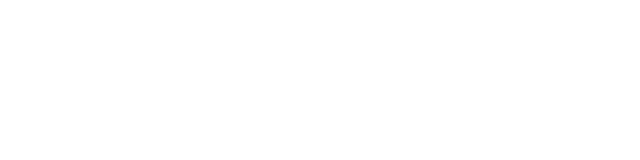
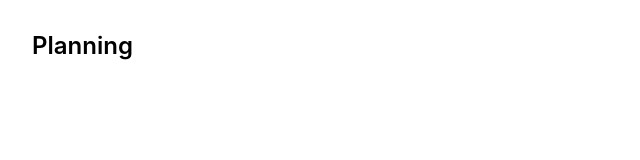
Before and after one commit to Joeil92/React-gantt, a React (Vite) app: page / in a window 1280 px wide. Shown: the top 160 px of the page, without its empty margins (0-640 px from the left). Built offline with nearby package versions, Linux system fonts and the light colour scheme.

Commit message:
Add gantt header entity, typography ui component

```diff
--- a/package.json
+++ b/package.json
@@ -16,6 +16,7 @@
     "@fontsource/inter": "^5.2.6",
     "@tailwindcss/vite": "^4.1.10",
     "class-variance-authority": "^0.7.1",
+    "date-fns": "^4.1.0",
     "lucide-react": "^0.515.0",
     "react": "^19.1.0",
     "react-dom": "^19.1.0",
--- /dev/null
+++ b/src/entities/gantt-header/gantt-header.api.ts
@@ -0,0 +1,42 @@
+import type { GanttHeader } from './gantt-header.types'
+import { v4 as uuidv4 } from 'uuid'
+
+const ganttHeaders: GanttHeader[] = [
+  {
+    id: uuidv4(),
+    label: 'Titre',
+    type: 'string',
+    isVisible: true,
+    isEditable: true,
+  },
+  {
+    id: uuidv4(),
+    label: 'Début',
+    type: 'date',
+    isVisible: true,
+    isEditable: true,
+  },
+  {
+    id: uuidv4(),
+    label: 'Fin',
+    type: 'date',
+    isVisible: true,
+    isEditable: true,
+  },
+  {
+    id: uuidv4(),
+    label: 'Durée',
+    type: 'number',
+    isVisible: true,
+    isEditable: true,
+  },
+  {
+    id: uuidv4(),
+    label: 'Progression',
+    type: 'number',
+    isVisible: true,
+    isEditable: true,
+  },
+]
+
+export default { data: ganttHeaders }
--- /dev/null
+++ b/src/entities/gantt-header/gantt-header.contracts.ts
@@ -0,0 +1,9 @@
+import { z } from 'zod'
+
+export const ganttHeaderSchema = z.object({
+  id: z.string(),
+  label: z.string(),
+  type: z.enum(['string', 'number', 'date']),
+  isVisible: z.boolean(),
+  isEditable: z.boolean(),
+})
--- /dev/null
+++ b/src/entities/gantt-header/gantt-header.types.ts
@@ -0,0 +1,4 @@
+import type { z } from 'zod'
+import type { ganttHeaderSchema } from './gantt-header.contracts'
+
+export type GanttHeader = z.infer<typeof ganttHeaderSchema>
--- a/src/entities/task/task.api.ts
+++ b/src/entities/task/task.api.ts
@@ -1,6 +1,7 @@
 import { v4 as uuidv4 } from 'uuid'
+import type { Task } from './task.types'
 
-const tasks = [
+const tasks: Task[] = [
   {
     id: uuidv4(),
     title: 'Task 1',
@@ -11,4 +12,4 @@
   },
 ]
 
-export default tasks
+export default { data: tasks }
--- /dev/null
+++ b/src/entities/task/task.contracts.ts
@@ -0,0 +1,10 @@
+import { z } from 'zod'
+
+export const taskSchema = z.object({
+  id: z.string(),
+  title: z.string(),
+  startDate: z.string(),
+  endDate: z.string(),
+  color: z.string(),
+  progression: z.number(),
+})
--- /dev/null
+++ b/src/entities/task/task.types.ts
@@ -0,0 +1,4 @@
+import type { z } from 'zod'
+import type { taskSchema } from './task.contracts'
+
+export type Task = z.infer<typeof taskSchema>
--- a/src/pages/home/Home.tsx
+++ b/src/pages/home/Home.tsx
@@ -1,3 +1,12 @@
+import { getTasks } from '../../shared/api/api.service'
+import { GanttChart } from '../../widgets/gantt-chart/Gantt-chart'
+
 export default function Home() {
-  return <></>
+  const { data: tasks } = getTasks()
+
+  return (
+    <main className="m-8">
+      <GanttChart tasks={tasks} />
+    </main>
+  )
 }
--- /dev/null
+++ b/src/shared/ui/loader/Loader.ui.tsx
@@ -0,0 +1,7 @@
+export function Loader() {
+  return (
+    <div>
+      <h1>Loader</h1>
+    </div>
+  )
+}
--- /dev/null
+++ b/src/shared/ui/typography/Typography.ui.tsx
@@ -0,0 +1,71 @@
+import { cva, type VariantProps } from 'class-variance-authority'
+import { type HTMLAttributes } from 'react'
+
+const typography = cva('', {
+  variants: {
+    tag: {
+      small: 'text-[12px] leading-[16px]',
+      span: 'text-[16px] leading-[24px]',
+      subtitle: 'text-[18px] leading-[28px] font-semibold',
+      h1: 'text-5xl leading-[58px] font-semibold',
+      h2: 'text-[40px] leading-[48px] font-semibold',
+      h3: 'text-[32px] leading-[38px] font-semibold',
+      h4: 'text-[28px] leading-[34px] font-semibold',
+      h5: 'text-[24px] leading-[28px] font-semibold',
+      p: 'text-[16px] leading-[24px]',
+    },
+  },
+})
+
+export interface TypographyProps
+  extends HTMLAttributes<HTMLElement>,
+    VariantProps<typeof typography> {}
+
+export function Typography({
+  tag = 'p',
+  className,
+  children,
+  ...props
+}: TypographyProps) {
+  return (
+    (tag === 'small' && (
+      <small className={typography({ tag, className })} {...props}>
+        {children}
+      </small>
+    )) ||
+    (tag === 'span' && (
+      <span className={typography({ tag, className })} {...props}>
+        {children}
+      </span>
+    )) ||
+    (tag === 'h1' && (
+      <h1 className={typography({ tag, className })} {...props}>
+        {children}
+      </h1>
+    )) ||
+    (tag === 'h2' && (
+      <h2 className={typography({ tag, className })} {...props}>
+        {children}
+      </h2>
+    )) ||
+    (tag === 'h3' && (
+      <h3 className={typography({ tag, className })} {...props}>
+        {children}
+      </h3>
+    )) ||
+    (tag === 'h4' && (
+      <h4 className={typography({ tag, className })} {...props}>
+        {children}
+      </h4>
+    )) ||
+    (tag === 'h5' && (
+      <h5 className={typography({ tag, className })} {...props}>
+        {children}
+      </h5>
+    )) || (
+      <p className={typography({ tag, className })} {...props}>
+        {children}
+      </p>
+    )
+  )
+}
--- /dev/null
+++ b/src/widgets/gantt-chart/Gantt-chart.tsx
@@ -0,0 +1,20 @@
+import { type Task } from '../../entities/task/task.types'
+import { Typography } from '../../shared/ui/typography/Typography.ui'
+
+type GanttChartProps = {
+  tasks: Task[]
+}
+
+export function GanttChart(props: GanttChartProps) {
+  return <BaseGanttChart {...props} />
+}
+
+function BaseGanttChart(props: GanttChartProps) {
+  console.log(props)
+
+  return (
+    <div>
+      <Typography tag={'h5'}>Planning</Typography>
+    </div>
+  )
+}
```
Also changed, not shown: 1 other file (tests, documents, lock files or other folders).
